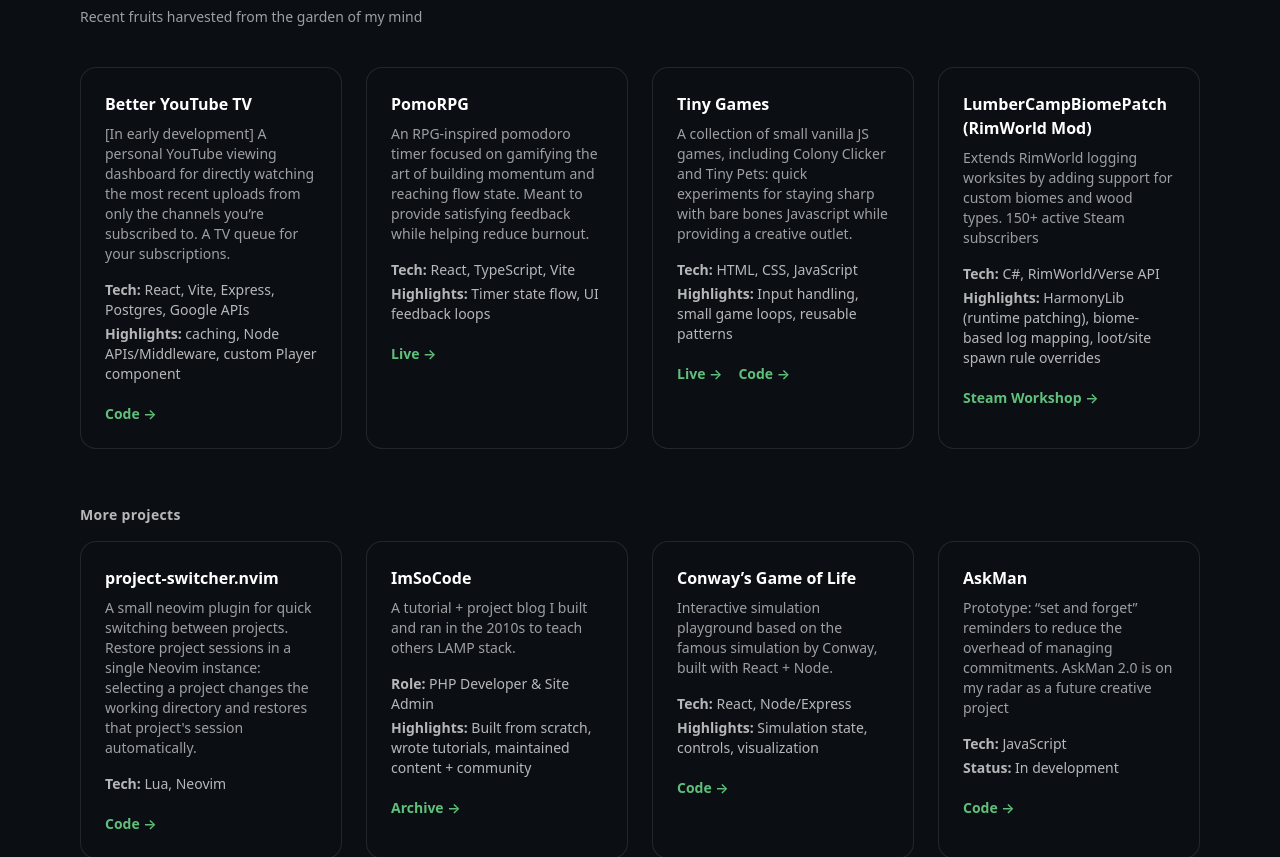
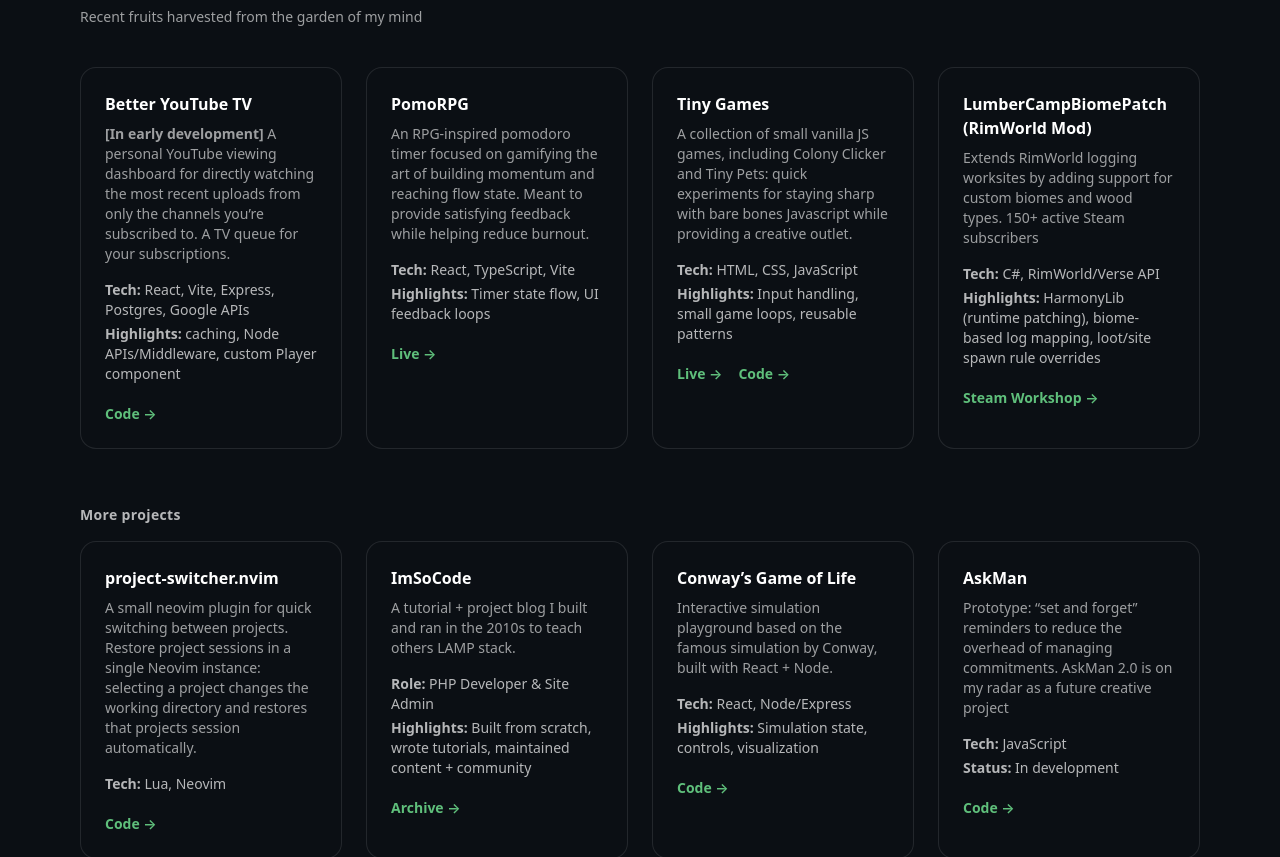
Before and after one commit to jeanbeanie/jeane.dev, a Next.js app: page / in a window 1280 px wide. Shown: the part 972-1829 px from the top of the page. Built offline with nearby package versions, Linux system fonts and the light colour scheme.

Commit message:
fix element typo - <bold/> to <b/>

```diff
--- a/src/pages/index.tsx
+++ b/src/pages/index.tsx
@@ -113,7 +113,7 @@
                     <article className="card">
                         <h3 className="font-semibold">Better YouTube TV</h3>
                         <p className="mt-2 text-sm text-foreground/60">
-                          <bold>[In early development]</bold> A personal YouTube viewing dashboard for directly watching the most recent uploads from only the channels you’re subscribed to.
+                          <b>[In early development]</b> A personal YouTube viewing dashboard for directly watching the most recent uploads from only the channels you’re subscribed to.
                           A TV queue for your subscriptions.
                         </p>
                         <ul className="mt-4 space-y-1 text-sm text-foreground/70">
@@ -218,7 +218,7 @@
                         <h4 className="font-semibold">project-switcher.nvim</h4>
                         <p className="mt-2 text-sm text-foreground/60">
                           A small neovim plugin for quick switching between projects. Restore project sessions in a single Neovim instance:
-                          selecting a project changes the working directory and restores that project's session automatically.
+                          selecting a project changes the working directory and restores that projects session automatically.
 
                         </p>
                         <ul className="mt-4 space-y-1 text-sm text-foreground/70">
```
